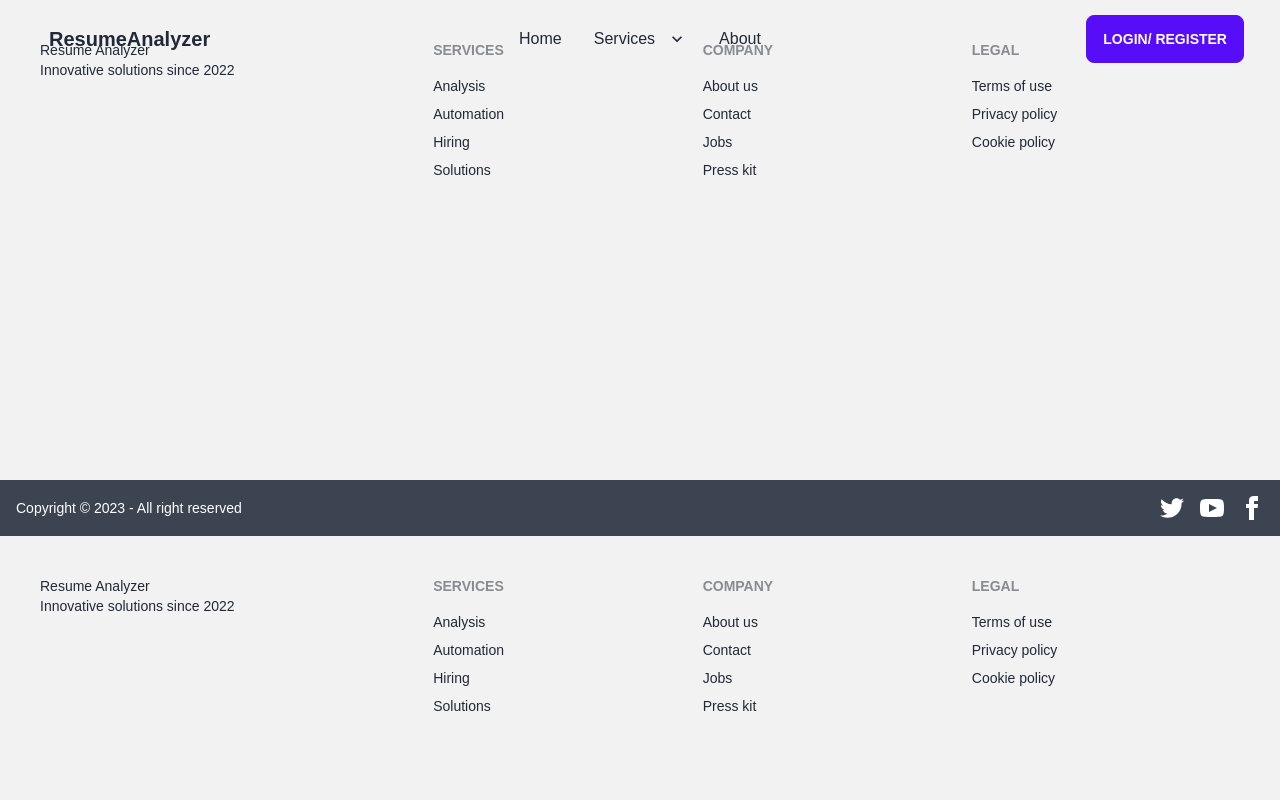
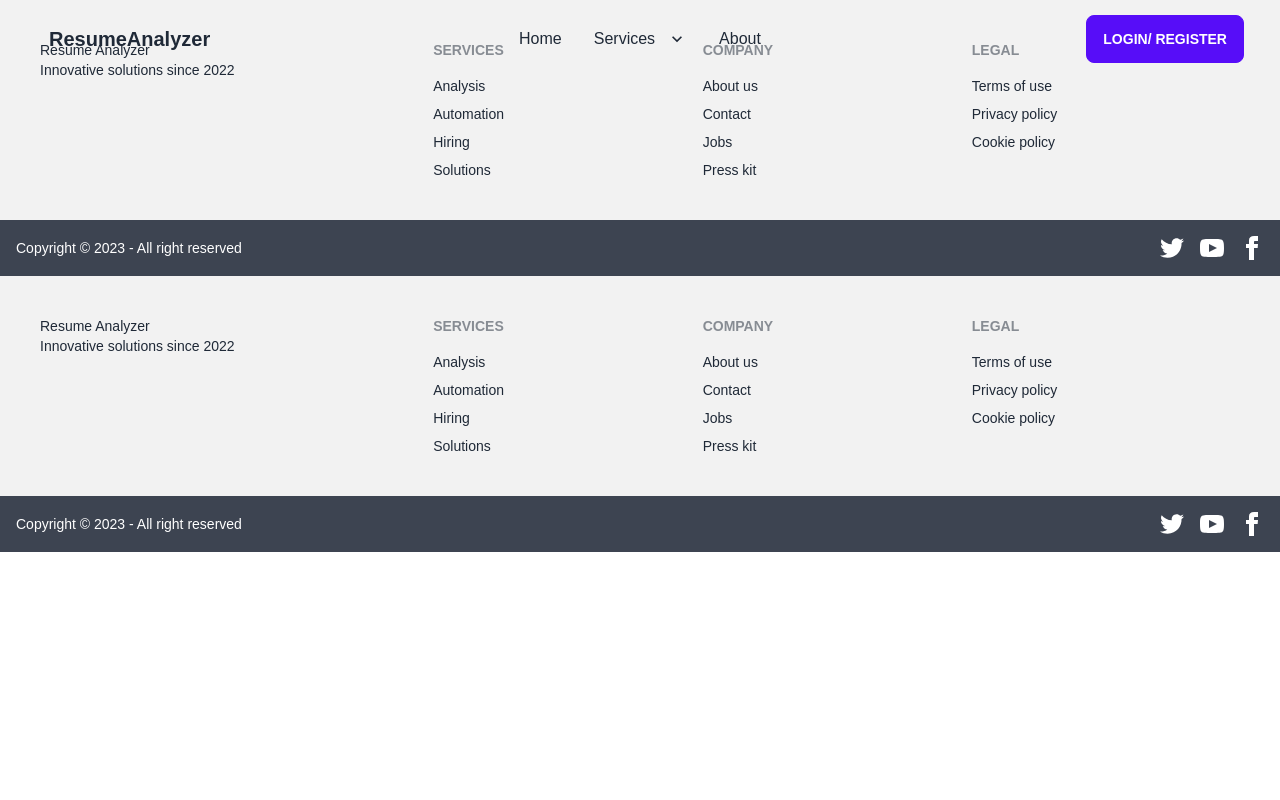
Before and after one commit to krish-maharjan/resume-analyzer-nextjs, a Next.js app: page /components/layout/footer in a window 1280 px wide. Shown: the top 800 px of the page. Built offline with nearby package versions, Linux system fonts and the light colour scheme.

Commit message:
Update footer.jsx

```diff
--- a/src/pages/components/layout/footer.jsx
+++ b/src/pages/components/layout/footer.jsx
@@ -1,7 +1,7 @@
 export default function Footer() {
     return (
         <footer>
-            <footer className="footer min-h-[60vh] p-10 bg-base-200 text-base-content">
+            <footer className="footer p-10 bg-base-200 text-base-content">
                 <div>
                     <p>Resume Analyzer<br />Innovative solutions since 2022</p>
                 </div>
```
